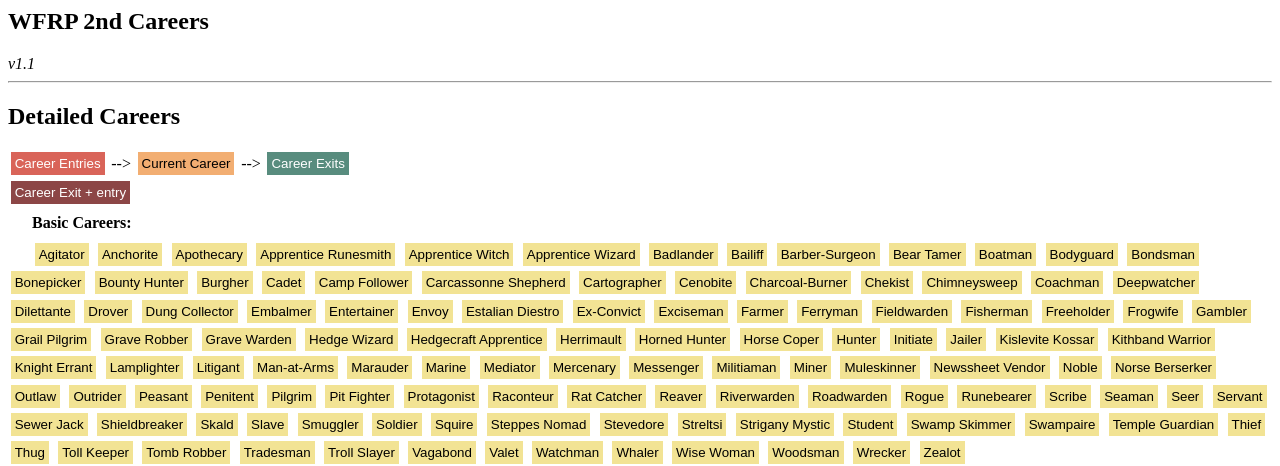
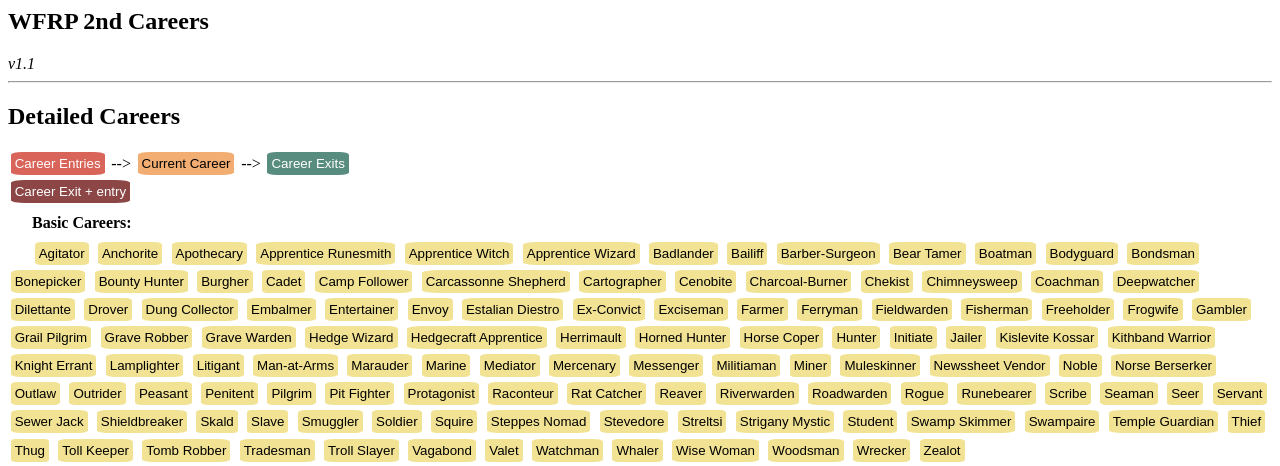
Before and after one commit to vituskh/wfrpcareers, a plain HTML site: page index.html in a window 1280 px wide. Shown: the top 466 px of the page. Drawn offline with Linux system fonts and the light colour scheme; a web font is replaced by a local one.

Commit message:
Bedre design

```diff
--- a/whfrpstyle.css
+++ b/whfrpstyle.css
@@ -34,6 +34,14 @@ h6 {
 	font-size: 0.8em;
 	font-weight: 400;
 }*/
+
+.showCareer {
+	margin-top: 0.2%;
+	margin-bottom: 0.2%;
+	border-radius: 12%;
+
+}
+
 .bigletter {
 	font-size: 125% ;
 }
```
